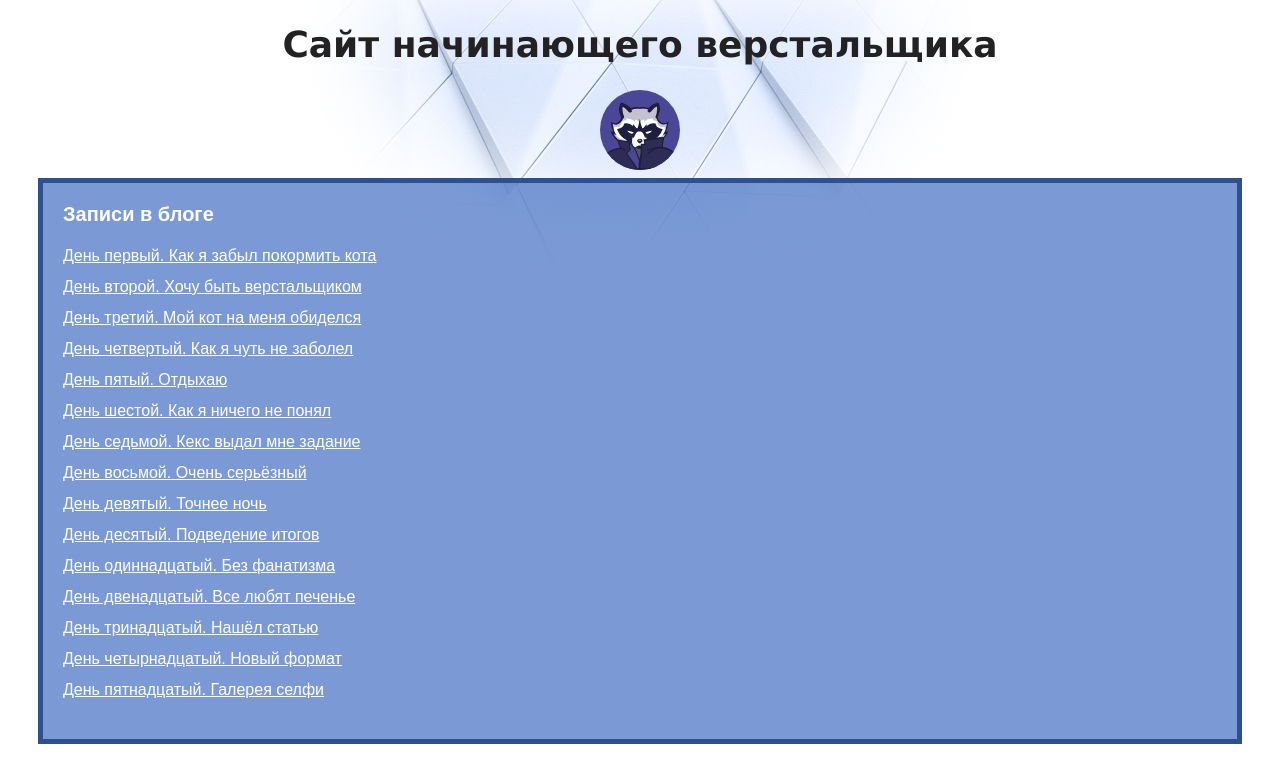
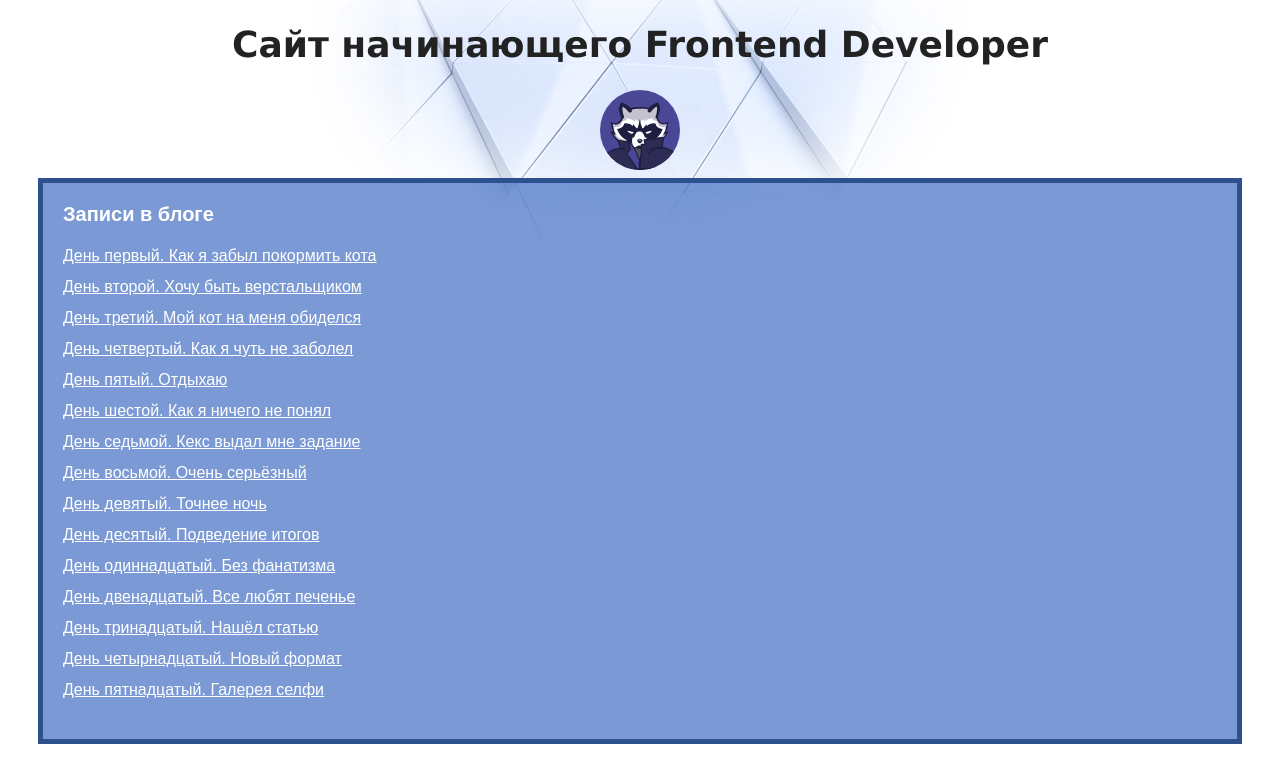
Before and after one commit to AntonBerenIvanov/my-site, a plain HTML site: page index.html in a window 1280 px wide. Shown: the top 771 px of the page. Drawn offline with Linux system fonts and the light colour scheme.

Commit message:
change index.html header

```diff
--- a/index.html
+++ b/index.html
@@ -7,7 +7,7 @@
   </head>
   <body>
     <header>
-      <h1 class="page-title">Сайт начинающего верстальщика</h1>
+      <h1 class="page-title">Сайт начинающего Frontend Developer</h1>
     </header>
     <main>
       <div class="avatar-container">
```
